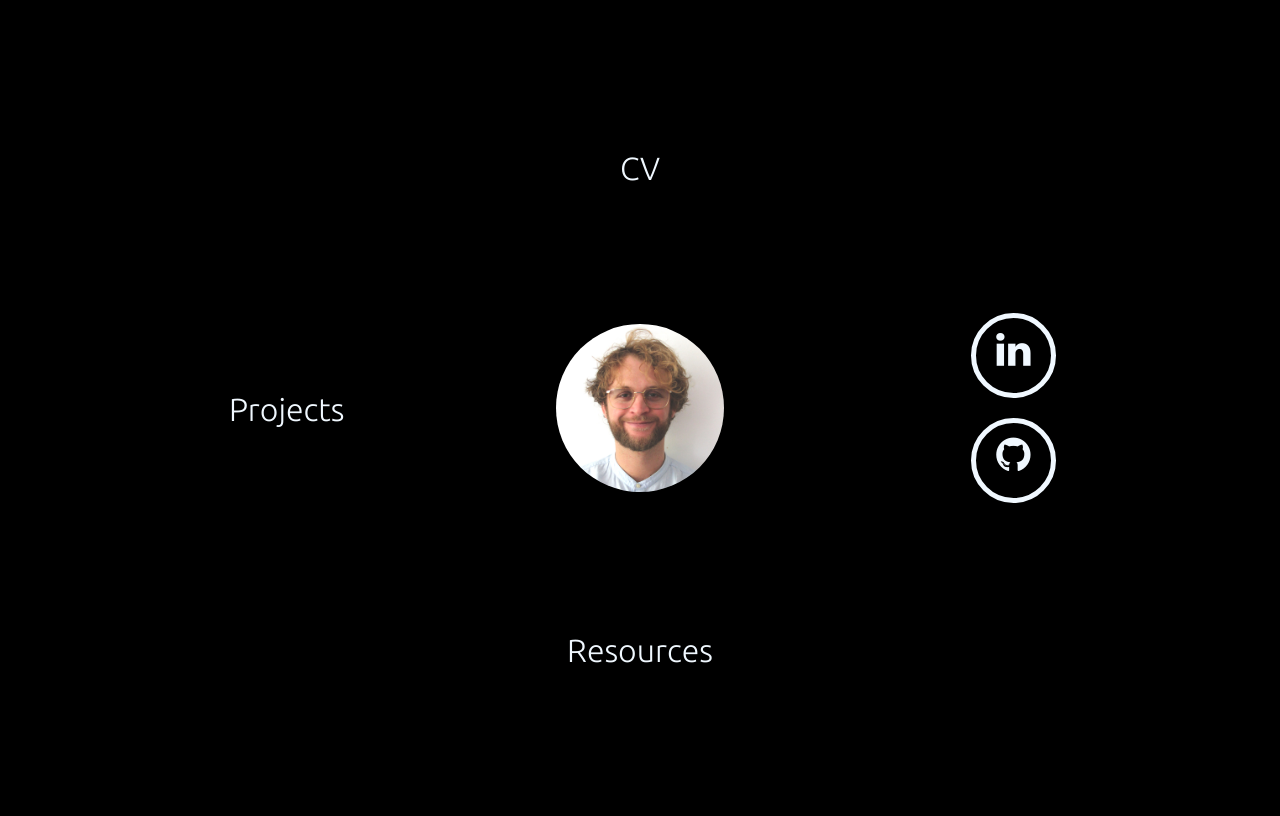
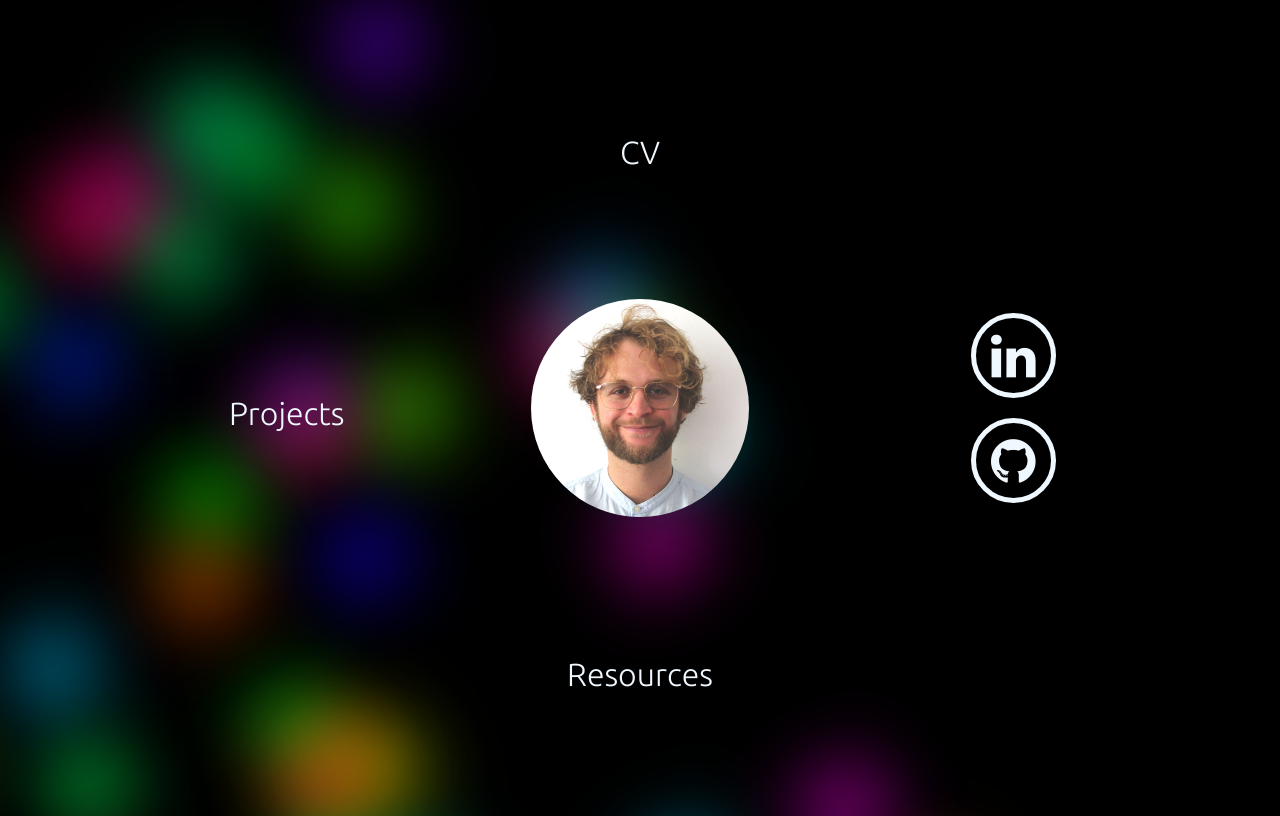
Before and after one commit to IcebergLettuce/Website, an Angular app in the folder frontend/: page /home in a window 1280 px wide. Built offline with nearby package versions, Linux system fonts and the light colour scheme.

Commit message:
try to fix animated background

```diff
--- a/frontend/src/styles.scss
+++ b/frontend/src/styles.scss
@@ -1,16 +1,16 @@
 /* You can add global styles to this file, and also import other style files */
 
-// @mixin dots($count) {
-//     $text-shadow: ();
-//     @for $i from 0 through $count {
-//       $text-shadow: $text-shadow,
-//                    (-0.5+(random()) * 2) + em
-//                    (-0.5+(random()) * 2) + em
-//                    7px
-//                    hsla(random() * 360, 100%, 50%,.9);
-//     }
-//     text-shadow: $text-shadow;
-//   }
+@mixin dots($count) {
+    $text-shadow: ();
+    @for $i from 0 through $count {
+      $text-shadow: $text-shadow,
+                   (-0.5+(random()) * 2) + em
+                   (-0.5+(random()) * 2) + em
+                   7px
+                   hsla(random() * 360, 100%, 50%,.9);
+    }
+    text-shadow: $text-shadow;
+  }
 
   html {
     font: 5vmin/1.3 Serif;
@@ -18,48 +18,48 @@
     background: #000;
   }
 
-//   body {
-//     display: block;
-//     font-size: 52px;
-//     color: transparent;
-//     z-index: -10;
-//   }
+  body {
+    display: block;
+    font-size: 52px;
+    color: transparent;
+    z-index: -10;
+  }
 
-//   body::before, body::after {
-//     position: fixed;
-//     top: 50%;
-//     left: 50%;
-//     width: 1em;
-//     height: 1em;
-//     content: '.';
-//     mix-blend-mode:screen;
-//     animation: 20s -20s move infinite ease-in-out alternate;
-//   }
+  body::before, body::after {
+    position: fixed;
+    top: 50%;
+    left: 50%;
+    width: 1em;
+    height: 1em;
+    content: '.';
+    mix-blend-mode:screen;
+    animation: 20s -20s move infinite ease-in-out alternate;
+  }
 
 
-//   body::before {
-//     @include dots(30);
-//     animation-duration: 10;
-//     animation-delay: 0;
-//   }
+  body::before {
+    @include dots(30);
+    animation-duration: 40;
+    animation-delay: 40;
+  }
 
-//   body::after {
-//     @include dots(30);
-//     animation-duration: 10;
-//     animation-delay: 0;
-//   }
+  body::after {
+    @include dots(30);
+    animation-duration: 40;
+    animation-delay: 40;
+  }
 
-//   @keyframes move {
-//     from {
-//       transform: rotate(0deg) scale(15) //translateX(-20px);
-//     }
-//     to {
-//       transform: rotate(90deg) scale(10) //translateX(20px);
-//     }
-//   }
+  @keyframes move {
+    from {
+      transform: rotate(0deg) scale(15) //translateX(-20px);
+    }
+    to {
+      transform: rotate(90deg) scale(10) //translateX(20px);
+    }
+  }
 
 
 
-//   * {
-//     z-index: 100;
-//   }
+  * {
+    z-index: 100;
+  }
```
